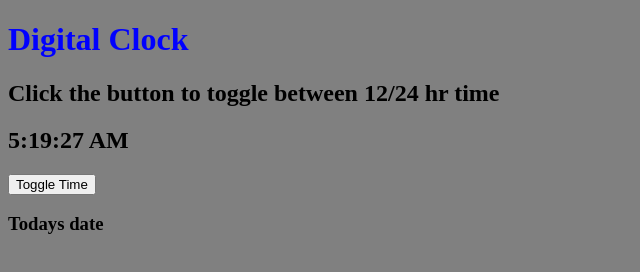
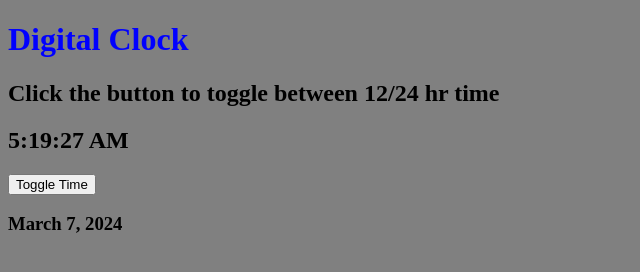
Before and after one commit to Cpreza24/JS_clock, a plain HTML site: page index.html in a window 1280 px wide. Shown: the full height of the page, 0-640 px from the left. Drawn offline with Linux system fonts and the light colour scheme.

Commit message:
Adds todays date

```diff
--- a/index.html
+++ b/index.html
@@ -18,7 +18,7 @@
             <button class="toggle standard">Toggle Time</button>
         </div>
         <div>
-            <h3 class="date">Todays date</h3>
+            <h3 class="date"></h3>
         </div>
 
 
--- a/script.js
+++ b/script.js
@@ -1,12 +1,17 @@
 let clock = document.querySelector('.clock');
 let toggleTimeButton = document.querySelector('.toggle');
+let todaysDate = document.querySelector('.date');
+let month = ['January', 'February', 'March', 'April', 'May', 'June', 'July', 'August', 'September', 'October', 'November', 'December'];
 
 //Variables to get the current hours minutes and seconds
-    let date = new Date();
-    let currentHour = date.getHours();
-    let currentMinute = date.getMinutes();
-    let currentSeconds = date.getSeconds();
-    let amPm;
+let date = new Date();
+let currentHour = date.getHours();
+let currentMinute = date.getMinutes();
+let currentSeconds = date.getSeconds();
+let currentDay = date.getDate();
+let currentYear = date.getFullYear();
+let currentMonth = date.getMonth();
+let amPm;
 
 toggleTimeButton.addEventListener('click', function(e) {
     if(toggleTimeButton.classList.contains('standard')) {
@@ -16,8 +21,6 @@ toggleTimeButton.addEventListener('click', function(e) {
         toggleTimeButton.classList.remove('military');
         toggleTimeButton.classList.add('standard');
     }
-
-    console.log(toggleTimeButton.classList, currentHour);
 })
 
 function getTime() {
@@ -53,12 +56,15 @@ function getTime() {
     }
 }
 
+function showDate() {
+    todaysDate.innerHTML = month[currentMonth] + ' ' + currentDay + ', ' + currentYear;
+    console.log(month[currentMonth] + ' ' + currentDay + ' ' + currentYear);
+};
 
-
-
+console.log(month.length, month[2]);
 
 onload = getTime();
-
+showDate()
 setInterval(() => {
     getTime();
 
```
